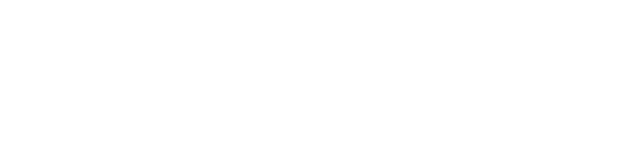
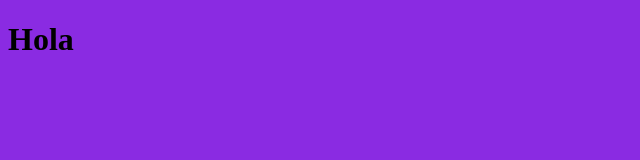
Before and after one commit to MarcoRojas7614/festival-de-musica, a website: page index.html in a window 1280 px wide. Shown: the whole page, without its empty margins (0-640 px from the left). Drawn offline with Linux system fonts and the light colour scheme.

Commit message:
Compilando scrip sass

```diff
--- a/index.html
+++ b/index.html
@@ -4,6 +4,9 @@
     <meta charset="UTF-8" />
     <meta name="viewport" content="width=device-width, initial-scale=1.0" />
     <title>Festival De Música</title>
+    <link rel="stylesheet" href="dist/css/app.css"
   </head>
-  <body></body>
+  <body>
+    <h1>Hola</h1>
+  </body>
 </html>
--- a/package.json
+++ b/package.json
@@ -4,7 +4,7 @@
   "description": "Aprendiendo SAS Y NPM",
   "main": "index.js",
   "scripts": {
-    "test": "echo \"Error: no test specified\" && exit 1"
+    "sass": "sass src/scss:dist/css"
   },
   "repository": {
     "type": "git",
@@ -21,7 +21,7 @@
     "url": "https://github.com/MarcoRojas7614/festival-de-musica/issues"
   },
   "homepage": "https://github.com/MarcoRojas7614/festival-de-musica#readme",
-  "dependencies": {
+  "devDependencies": {
     "sass": "^1.92.0"
   }
 }
--- /dev/null
+++ b/src/scss/app.scss
@@ -0,0 +1,3 @@
+body {
+  background-color: blueviolet;
+}
```
Also changed, not shown: dist/css/app.css (added), 2 other files.
